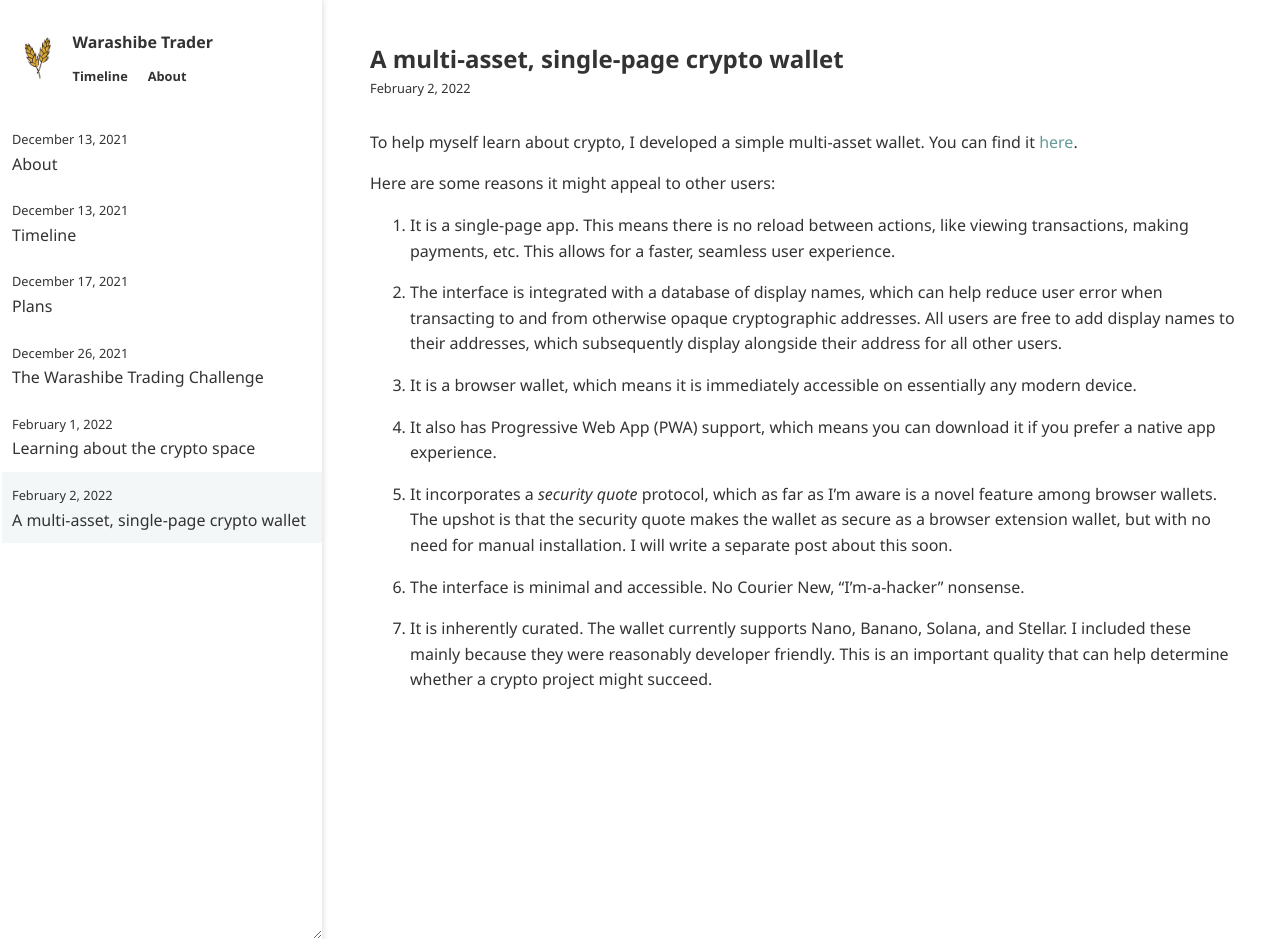
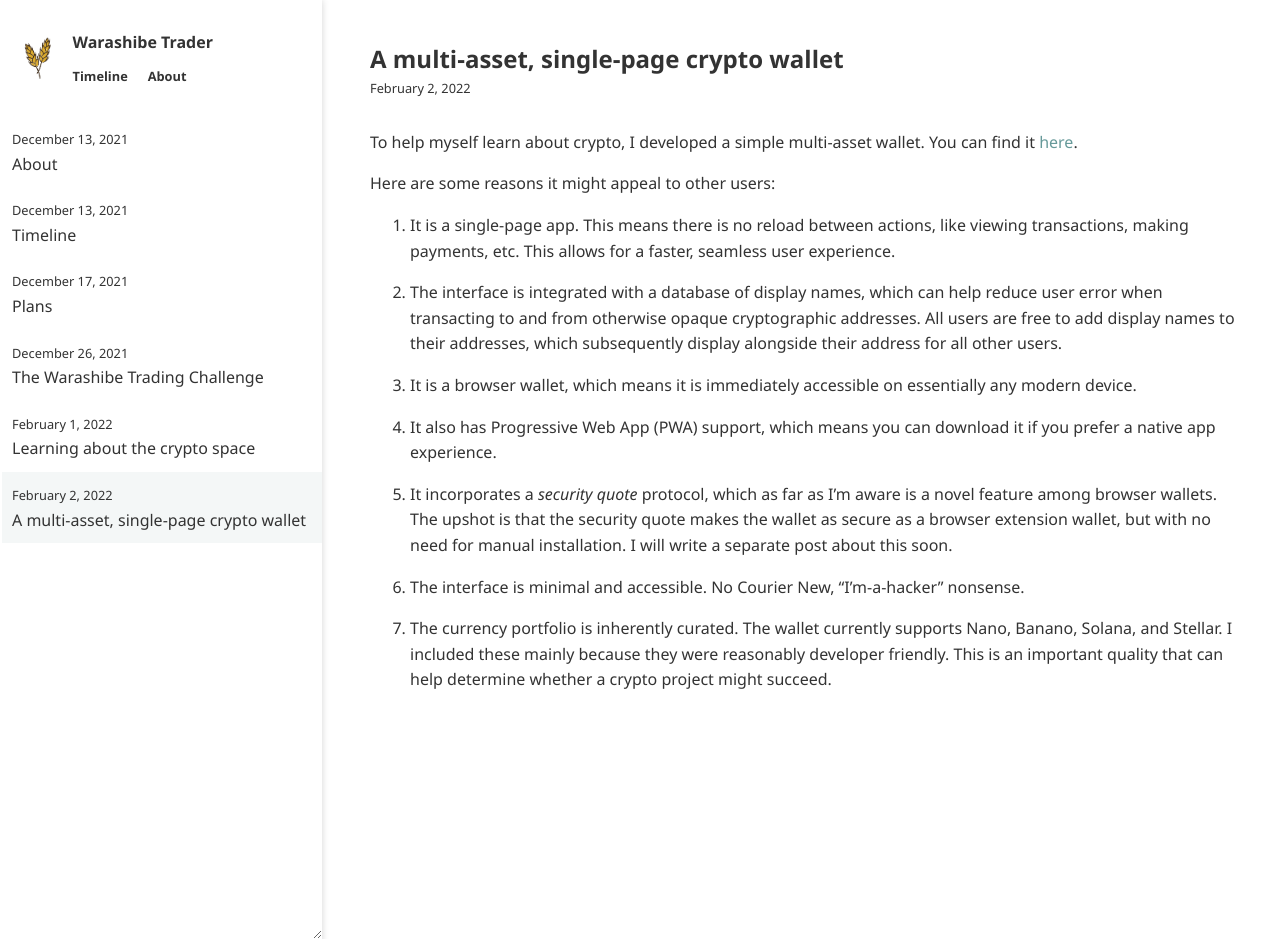
Before and after one commit to warashibetrader/warashibetrader.github.io, a Jekyll site: the page built from _posts/2022-02-02-multi-asset-wallet.md, in a window 1280 px wide and 939 px high. Built offline with Jekyll 4.4.1, drawn with Linux system fonts in a browser that asks for light colours.

Commit message:
Update 2022-02-02-multi-asset-wallet.md

```diff
--- a/_posts/2022-02-02-multi-asset-wallet.md
+++ b/_posts/2022-02-02-multi-asset-wallet.md
@@ -18,4 +18,4 @@ Here are some reasons it might appeal to other users:
 
 6. The interface is minimal and accessible. No Courier New, "I'm-a-hacker" nonsense.
 
-7. It is inherently curated. The wallet currently supports Nano, Banano, Solana, and Stellar. I included these mainly because they were reasonably developer friendly. This is an important quality that can help determine whether a crypto project might succeed.
+7. The currency portfolio is inherently curated. The wallet currently supports Nano, Banano, Solana, and Stellar. I included these mainly because they were reasonably developer friendly. This is an important quality that can help determine whether a crypto project might succeed.
```
